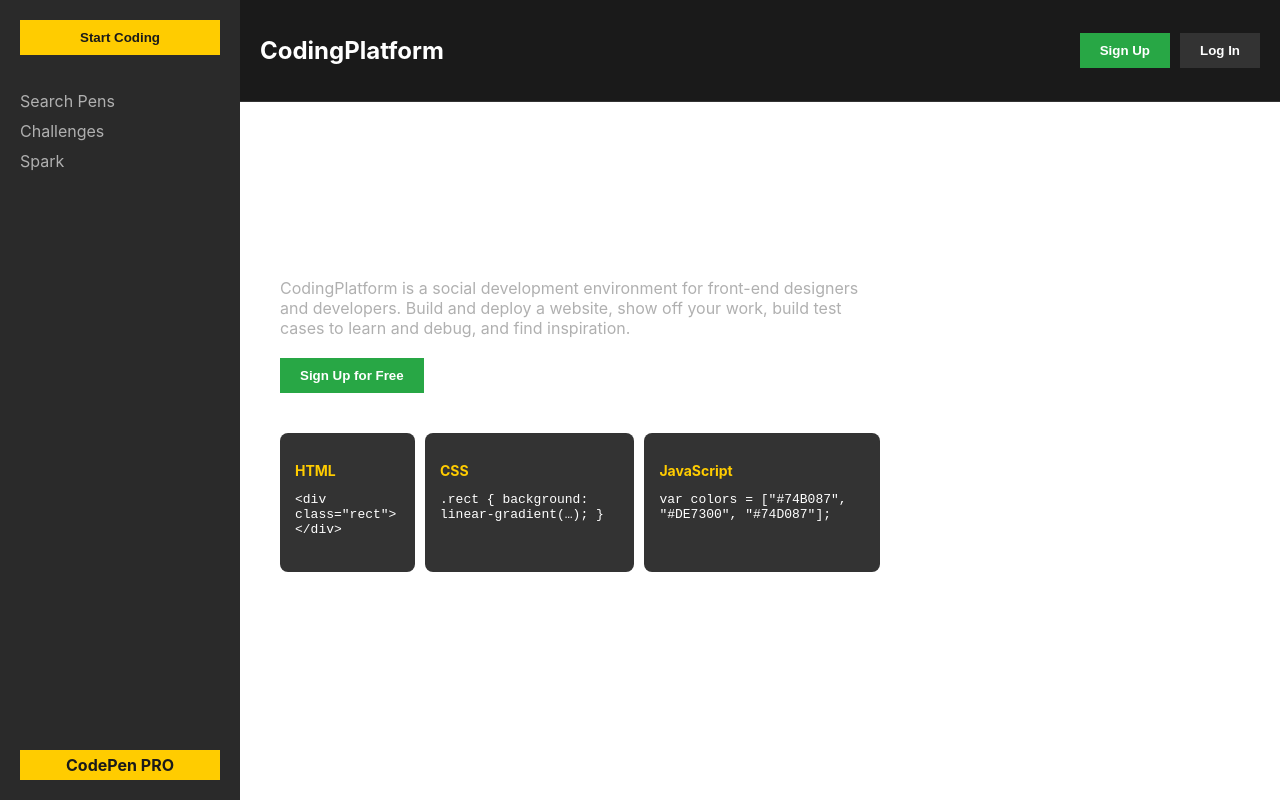
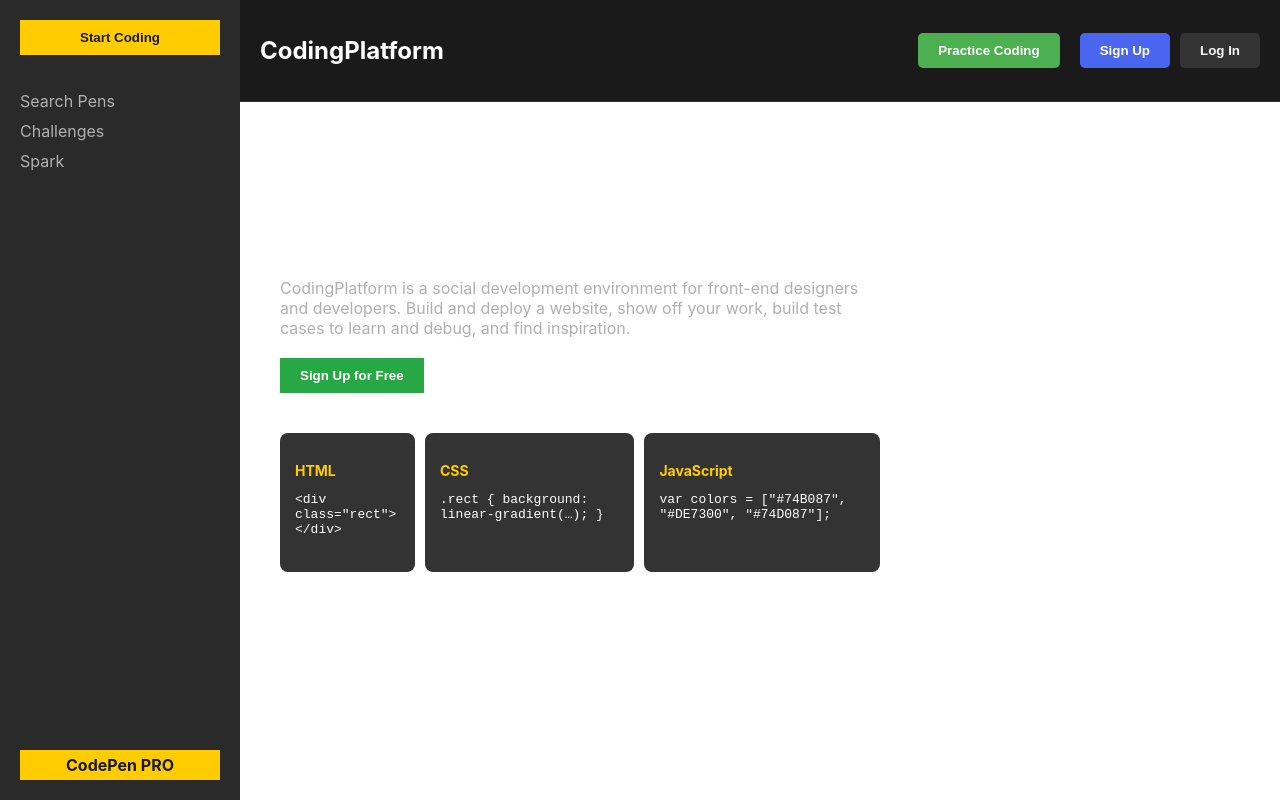
Before and after one commit to DasolLim/CodingPlatform, a React (Create React App) app in the folder frontend/: page / in a window 1280 px wide. Built offline with nearby package versions, Linux system fonts and the light colour scheme.

Commit message:
Update page navigation

```diff
--- a/frontend/src/components/Navbar.css
+++ b/frontend/src/components/Navbar.css
@@ -1,3 +1,5 @@
+/* src/components/Navbar.css */
+
 .navbar {
     display: flex;
     justify-content: space-between;
@@ -18,14 +20,38 @@
     border: none;
     cursor: pointer;
     font-weight: bold;
+    border-radius: 5px;
 }
 
 .sign-up {
-    background-color: #28a745;
+    background-color: #4a66f0;
     color: #ffffff;
+}
+
+.sign-up:hover {
+    background-color: #3a57d1;
 }
 
 .log-in {
     background-color: #333;
     color: #ffffff;
 }
+
+.log-in:hover {
+    background-color: #444;
+}
+
+.practice-button {
+    background-color: #4caf50;
+    color: #ffffff;
+    padding: 10px 20px;
+    margin-right: 10px;
+    border: none;
+    border-radius: 5px;
+    cursor: pointer;
+    font-weight: bold;
+}
+
+.practice-button:hover {
+    background-color: #45a049;
+}
--- a/frontend/src/components/Navbar.js
+++ b/frontend/src/components/Navbar.js
@@ -1,13 +1,32 @@
+// src/components/Navbar.js
 import React from 'react';
+import { useNavigate } from 'react-router-dom';
 import './Navbar.css';
 
 function Navbar() {
+    const navigate = useNavigate();
+
+    const handleLoginClick = () => {
+        navigate('/login');
+    };
+
+    const handleSignUpClick = () => {
+        navigate('/register');
+    };
+
+    const handlePracticeCodingClick = () => {
+        navigate('/problem/1'); // Navigates to a sample problem page with ID 1
+    };
+
     return (
         <div className="navbar">
             <h1 className="title">CodingPlatform</h1>
             <div className="nav-buttons">
-                <button className="sign-up">Sign Up</button>
-                <button className="log-in">Log In</button>
+                <button onClick={handlePracticeCodingClick} className="practice-button">
+                    Practice Coding
+                </button>
+                <button onClick={handleSignUpClick} className="sign-up">Sign Up</button>
+                <button onClick={handleLoginClick} className="log-in">Log In</button>
             </div>
         </div>
     );
```
